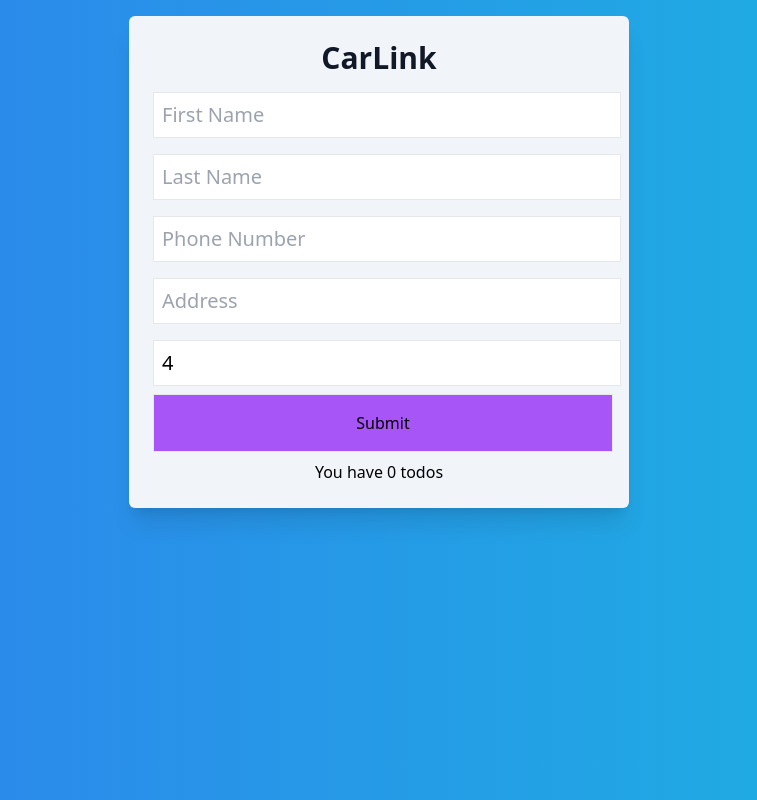
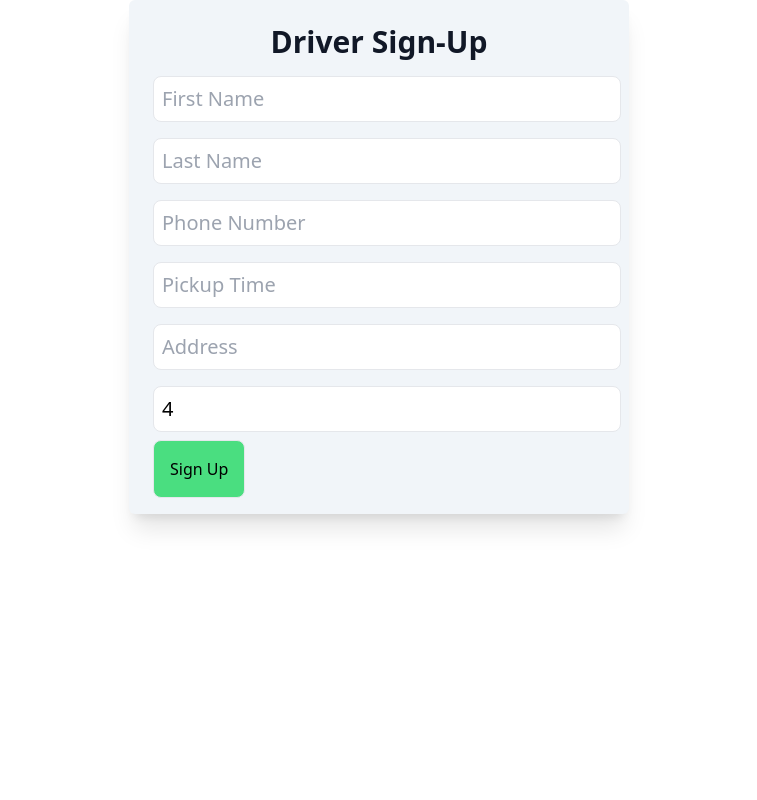
Before and after one commit to ibrahimbisen/HackTX-2023-Carpool, a React (Create React App) app: page /driver-signup in a window 1280 px wide. Shown: the whole page, without its empty margins (261-1018 px from the left). Built offline with nearby package versions, Linux system fonts and the light colour scheme; the HTML template or start-up script is replaced by a standard one.

Commit message:
working driver management
tailwind is not getting applied to everything for some reason

```diff
--- a/package.json
+++ b/package.json
@@ -10,6 +10,7 @@
     "react": "^18.2.0",
     "react-dom": "^18.2.0",
     "react-icons": "^4.11.0",
+    "react-router-dom": "^6.17.0",
     "react-scripts": "5.0.1",
     "web-vitals": "^2.1.4"
   },
--- a/src/App.js
+++ b/src/App.js
@@ -1,122 +1,38 @@
-import React, { useState, useEffect } from "react";
-import { AiOutlinePlus } from "react-icons/ai";
-import Todo from "./Todo";
-
-import { db } from "./firebase";
-import {
-  query,
-  collection,
-  onSnapshot,
-  updateDoc,
-  doc,
-  addDoc,
-} from "firebase/firestore";
+import React from "react";
+import { BrowserRouter as Router, Route, Routes, Link } from "react-router-dom";
+import PassengerSignUp from "./PassengerSignUp";
+import DriverSignUp from "./DriverSignUp";
 
 const style = {
-  bg: `h-screen w-s p-4 bg-gradient-to-r from-[#2F80ED] to-[#1CB5E0]`,
+  bg: `h-screen w-s p-4 bg-gradient-to-r from-green-400 to-green-200`,
   container: `bg-slate-100  max-w-[500px] w-full m-auto rounded-md shadow-xl p-4`,
   heading: `text-3xl font-bold text-center text-gray-900 p-2`,
   form: `flex flex-col justify-between`,
   input: `border p-2 w-full text-xl m-2`,
   button: `border p-4 ml-2 sm:mt-0 bg-purple-500`,
-  count: `text-center p-2`
+  count: `text-center p-2`,
 };
 
 function App() {
-  const [todos, setTodos] = useState([]);
-  const [input, setInput] = useState({
-    firstName: "",
-    lastName: "",
-    phoneNumber: "",
-    address: "",
-    seats: 4,
-    passengers: ["Greg", "John", "Kelly", "Craig"],
-  });
+  return (
+    <Router>
+      <Routes>
+        <Route path="/" element={<Form style={style} />} />
+        <Route path="/driver-signup" element={<DriverSignUp style={style} />} />
+        <Route path="/passenger-signup/:driverId" element={<PassengerSignUp style={style} />} />
+      </Routes>
+    </Router>
+  );
+}
 
-  // Create a new todo with user input
-  const createTodo = async (e) => {
-    e.preventDefault();
-    if (!input.firstName || !input.lastName || !input.phoneNumber) {
-      alert("Please enter valid input for First Name, Last Name, and Phone Number");
-      return;
-    }
-
-    // Add a new document to the 'todo' collection with the input data
-    await addDoc(collection(db, "Driver"), {
-      firstName: input.firstName,
-      lastName: input.lastName,
-      phoneNumber: input.phoneNumber,
-      address: input.address,
-      seats: input.seats,
-      passengers: input.passengers,
-    });
-
-    // Clear the input fields after adding the document
-    setInput({
-      firstName: "",
-      lastName: "",
-      phoneNumber: "",
-      address: "",
-      seats: 4,
-      passengers: [],
-    });
-  };
-
-  // ... (your existing code for reading and updating todos)
-
+function Form({ style }) {
   return (
     <div className={style.bg}>
       <div className={style.container}>
         <h3 className={style.heading}>CarLink</h3>
-        <form onSubmit={createTodo} className={style.form}>
-          <input
-            value={input.firstName}
-            onChange={(e) =>
-              setInput({ ...input, firstName: e.target.value })
-            }
-            className={style.input}
-            type="text"
-            placeholder="First Name"
-          />
-          <input
-            value={input.lastName}
-            onChange={(e) =>
-              setInput({ ...input, lastName: e.target.value })
-            }
-            className={style.input}
-            type="text"
-            placeholder="Last Name"
-          />
-          <input
-            value={input.phoneNumber}
-            onChange={(e) =>
-              setInput({ ...input, phoneNumber: e.target.value })
-            }
-            className={style.input}
-            type="text"
-            placeholder="Phone Number"
-          />
-          <input
-            value={input.address}
-            onChange={(e) =>
-              setInput({ ...input, address: e.target.value })
-            }
-            className={style.input}
-            type="text"
-            placeholder="Address"
-          />
-          <input
-            value={input.seats}
-            onChange={(e) =>
-              setInput({ ...input, seats: parseInt(e.target.value) })
-            }
-            className={style.input}
-            type="number"
-            placeholder="Seats"
-          />
-          <button className={style.button}>Submit</button>
-        </form>
-        <p className={style.count}>You have {todos.length} todos</p>
+        <Link to="/driver-signup">
+          <button className={style.button}>Driver Sign-Up</button>
+        </Link>
       </div>
     </div>
   );
--- /dev/null
+++ b/src/DriverSignUp.js
@@ -0,0 +1,127 @@
+import React, { useState } from "react";
+import { db } from "./firebase";
+import { collection, addDoc, doc, setDoc } from "firebase/firestore"; // Import the necessary Firestore functions
+import { Link } from "react-router-dom";
+import { style } from "./styles";
+
+function DriverSignUp() {
+  const [input, setInput] = useState({
+    firstName: "",
+    lastName: "",
+    phoneNumber: "",
+    address: "",
+    seats: 4,
+    pickupTime: "",
+  });
+
+  const [signupLink, setSignupLink] = useState(null);
+
+  const createTodo = async (e) => {
+    e.preventDefault();
+    if (!input.firstName || !input.lastName || !input.phoneNumber) {
+      alert(
+        "Please enter valid input for First Name, Last Name, and Phone Number"
+      );
+      return;
+    }
+
+    const passengers = Array(input.seats).fill(""); // Initialize the passengers array
+
+    const driverData = {
+      firstName: input.firstName,
+      lastName: input.lastName,
+      phoneNumber: input.phoneNumber,
+      address: input.address,
+      seats: input.seats,
+      passengers: passengers, // Include the passengers data
+    };
+
+    // Create a new driver document in the "Driver" collection with a custom document ID
+    // const driverId = `${input.firstName}-${input.lastName}-${input.phoneNumber}`;
+    // const driverDocRef = doc(db, "Driver", driverId);
+    const driverDocRef = await addDoc(collection(db, "Driver"), driverData);
+    const driverId = driverDocRef.id;
+
+    // Set the data for the driver document
+    await setDoc(driverDocRef, driverData);
+
+    // Generate and set the signup link
+    const signupLink = `/passenger-signup/${driverId}`;
+    setSignupLink(signupLink);
+
+    const passengersCollection = collection(driverDocRef, "passengers");
+
+    setInput({
+      firstName: "",
+      lastName: "",
+      phoneNumber: "",
+      address: "",
+      seats: 4,
+      pickuputime: input.pickupTime,
+      passengers: passengers,
+    });
+  };
+
+  return (
+    <div className={style.container}>
+      <h2 className={style.heading}>Driver Sign-Up</h2>
+      <form onSubmit={createTodo}>
+        <input
+          type="text"
+          className={style.input}
+          placeholder="First Name"
+          value={input.firstName}
+          onChange={(e) => setInput({ ...input, firstName: e.target.value })}
+        />
+        <input
+          type="text"
+          className={style.input}
+          placeholder="Last Name"
+          value={input.lastName}
+          onChange={(e) => setInput({ ...input, lastName: e.target.value })}
+        />
+        <input
+          type="text"
+          className={style.input}
+          placeholder="Phone Number"
+          value={input.phoneNumber}
+          onChange={(e) => setInput({ ...input, phoneNumber: e.target.value })}
+        />
+        <input
+          type="text"
+          className={style.input}
+          placeholder="Pickup Time" // New input field for pickup time
+          value={input.pickupTime} // Value for pickup time
+          onChange={(e) => setInput({ ...input, pickupTime: e.target.value })} // Handle pickup time input
+        />
+        <input
+          type="text"
+          className={style.input}
+          placeholder="Address" // New input field for address
+          value={input.address} // Value for address
+          onChange={(e) => setInput({ ...input, address: e.target.value })} // Handle address input
+        />
+        <input
+          type="number"
+          className={style.input}
+          placeholder="Seats Available" // New input field for the number of seats
+          value={input.seats} // Value for seats
+          onChange={(e) => setInput({ ...input, seats: e.target.value })} // Handle seats input
+        />
+        <button type="submit" className={style.button}>
+          Sign Up
+        </button>
+      </form>
+      {signupLink && (
+        <div className={style.count}>
+          <p>Your unique signup link is:</p>
+          <Link to={signupLink} className={style.button}>
+            {signupLink}
+          </Link>
+        </div>
+      )}
+    </div>
+  );
+}
+
+export default DriverSignUp;
--- /dev/null
+++ b/src/PassengerSignUp.js
@@ -0,0 +1,90 @@
+import React, { useState, useEffect } from "react";
+import { useParams } from "react-router-dom";
+import { doc, getDoc } from "firebase/firestore";
+import { db } from "./firebase";
+import { style } from "./styles";
+
+function PassengerSignUp({ style }) {
+  const { driverId } = useParams();
+  const [driverData, setDriverData] = useState(null);
+  const [passengerForm, setPassengerForm] = useState({
+    name: "",
+    phoneNumber: "",
+  });
+
+  useEffect(() => {
+    const fetchDriverData = async () => {
+      try {
+        const driverDocRef = doc(db, "Driver", driverId);
+        const driverDocSnapshot = await getDoc(driverDocRef);
+
+        if (driverDocSnapshot.exists()) {
+          const data = driverDocSnapshot.data();
+          setDriverData(data);
+        } else {
+          console.error("Driver data not found.");
+        }
+      } catch (error) {
+        console.error("Error fetching driver data:", error);
+      }
+    };
+
+    fetchDriverData();
+  }, [driverId]);
+
+  const handlePassengerFormSubmit = (e) => {
+    e.preventDefault();
+    console.log("Passenger form submitted:", passengerForm);
+  };
+
+  return (
+    <div className={style.bg}>
+      <div className={style.container}>
+        {driverData && (
+          <div className="border p-4 rounded-md shadow-lg my-4">
+            <h1 className={style.heading}>Driver Information</h1>
+            <p className="text-gray-800">
+              <strong>Name:</strong> {driverData.firstName}{" "}
+              {driverData.lastName}
+            </p>
+            <p className="text-gray-800">
+              <strong>Phone Number:</strong> {driverData.phoneNumber}
+            </p>
+            <p className="text-gray-800">
+              <strong>Address:</strong> {driverData.address}
+            </p>
+          </div>
+        )}
+        <h2 className={style.heading}>Passenger Sign-Up Form</h2>
+        <form onSubmit={handlePassengerFormSubmit} className={style.form}>
+          <input
+            type="text"
+            className={style.input}
+            placeholder="Name"
+            value={passengerForm.name}
+            onChange={(e) =>
+              setPassengerForm({ ...passengerForm, name: e.target.value })
+            }
+          />
+          <input
+            type="text"
+            className={style.input}
+            placeholder="Phone Number"
+            value={passengerForm.phoneNumber}
+            onChange={(e) =>
+              setPassengerForm({
+                ...passengerForm,
+                phoneNumber: e.target.value,
+              })
+            }
+          />
+          <button type="submit" className={style.button}>
+            Sign Up
+          </button>
+        </form>
+      </div>
+    </div>
+  );
+}
+
+export default PassengerSignUp;
--- /dev/null
+++ b/src/styles.js
@@ -0,0 +1,9 @@
+export const style = {
+  bg: `h-screen w-s p-4 bg-gradient-to-r from-[#2F80ED] to-[#1CB5E0]`,
+  container: `bg-slate-100 max-w-[500px] w-full m-auto rounded-md shadow-xl p-4`,
+  heading: `text-3xl font-bold text-center text-gray-900 p-2`,
+  form: `flex flex-col justify-between`,
+  input: `border p-2 w-full text-xl m-2 rounded-lg`,
+  button: `border p-4 ml-2 sm:mt-0 bg-green-400 rounded-lg`,
+  count: `text-center p-2`,
+};
--- a/tailwind.config.js
+++ b/tailwind.config.js
@@ -1,5 +1,6 @@
 /** @type {import('tailwindcss').Config} */
 module.exports = {
+  mode: 'jit',
   content: ["./src/**/*.{html,js}"],
   theme: {
     extend: {},
```
Also changed, not shown: 1 other file (tests, documents, lock files or other folders).
